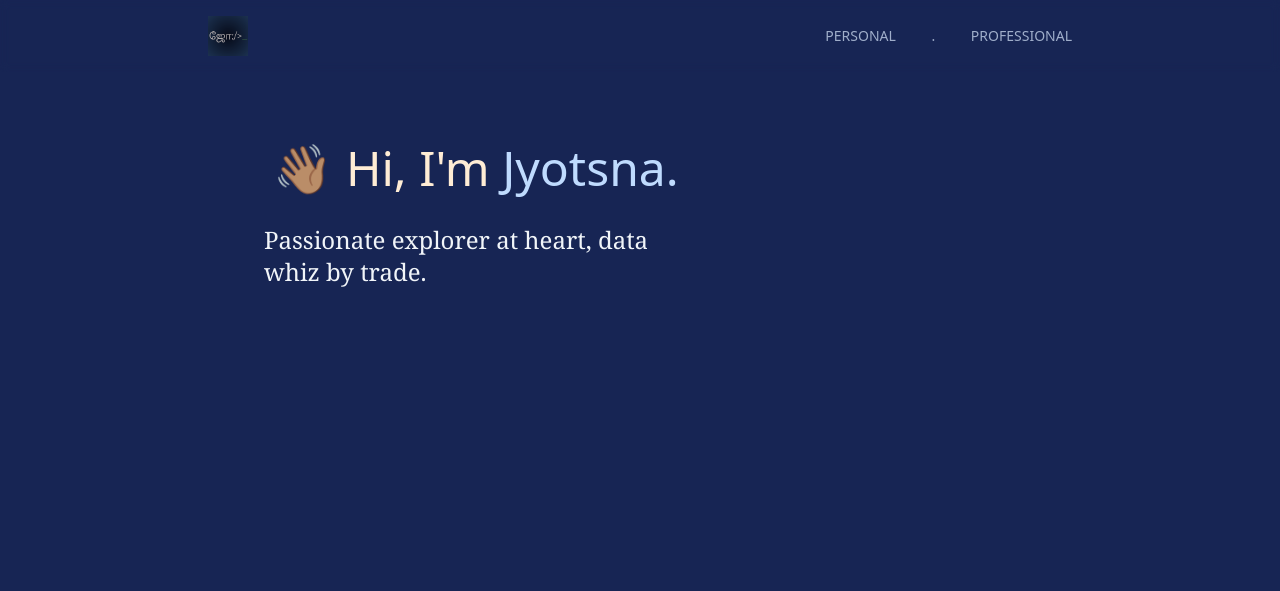
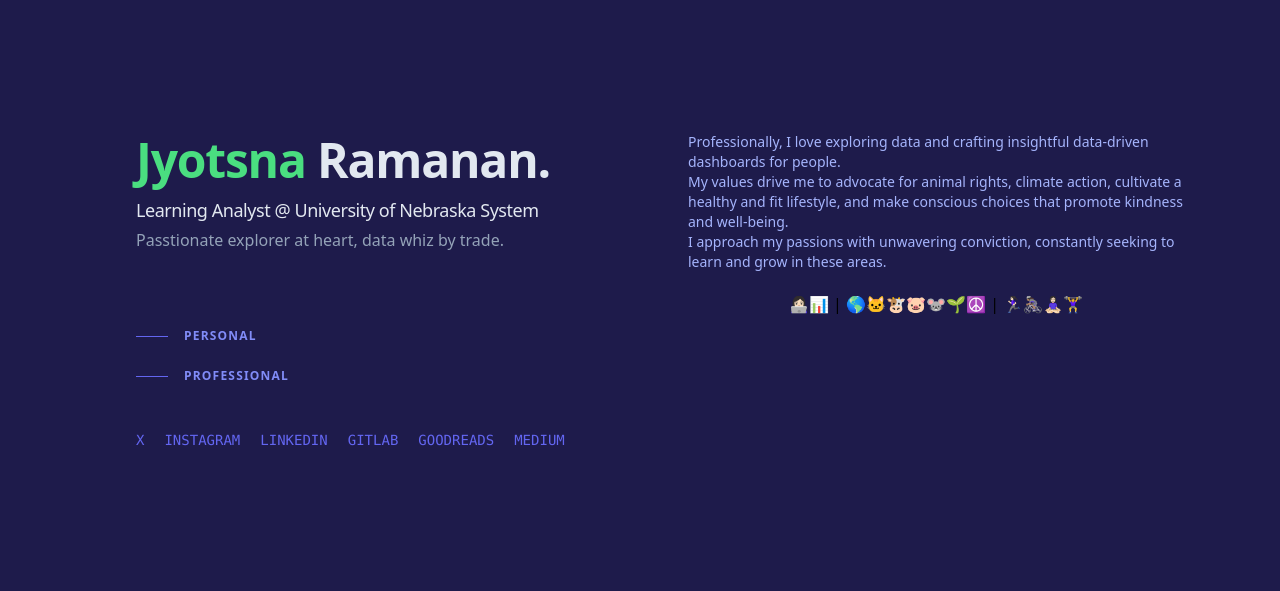
Before and after one commit to almondmilkandavocad0s/jramanan.com, a website: page build/index.html in a window 1280 px wide. Drawn offline with Linux system fonts and the light colour scheme.

Commit message:
new changes

```diff
--- a/build/index.html
+++ b/build/index.html
@@ -6,41 +6,108 @@
     <title>Jyotsna Ramanan</title>
     <link rel="stylesheet" href="./css/style.css">
 </head>
-<body class="min-h-screen bg-blue-950">
-    <header class="bg-transparent text-orange-100 sticky backdrop-blur-sm opacity-70">
-        <section class="max-w-4xl mx-auto p-4 flex justify-between items-center">
-            <h1 class="text-3xl font-medium">
-                <a href="#hero">
-                    <img src="../favicon.ico" alt="jramanan.com" class="min-h-3 max-h-10">
+<body class="min-h-screen bg-indigo-950 justify-start">
+    <div class="mx-auto min-h-screen max-w-screen-xl px-6 py-12 font-sans md:px-12 md:py-20 lg:px-24 lg:py-0">
+        <div class="lg:flex lg:justify-between lg:gap-4">
+            <header class="m-10 font-sans lg:sticky lg:top-0 lg:flex lg:max-h-screen lg:w-1/2 lg:flex-col lg:justify-between lg:py-24">
+                <div>
+                    <h1 class ="text-4xl font-bold tracking-tight text-slate-200 sm:text-5xl">
+                        <a href = "/"> <span class="text-green-400">Jyotsna</span> Ramanan.</a>
+                    </h1>
+                    <h2 class="mt-3 text-md font-medium tracking-tight text-slate-200 sm:text-lg">
+                        Learning Analyst @ <a href="https://nebraska.edu/" target="_blank" class="hover:text-green-400">University of Nebraska System</a>
+                    </h2>
+                    <p class="leading-normal text-slate-400 mt-1">
+                        Passtionate explorer at heart, data whiz by trade.
+                    </p>
+                    <nav class="hidden lg:block space-x-8 text-sm text-indigo-300" aria-label="navs">
+                        <ul class = "mt-16 w-max">
+                            <li>
+                                <a href="#personal" class="hover:text-indigo-200 group flex items-center py-3 active">
+                                    <span class="nav-indicator mr-4 h-px w-8 bg-indigo-500 transition-all group-hover:w-16 group-hover:bg-green-400 group-focus-visible:w-16 group-focus-visible:bg-indigo-200 motion-reduce:transition-none">
+                                    </span>
+                                    <span class="nav-text text-xs font-bold uppercase tracking-widest text-indigo-400 group-hover:text-indigo-200 group-focus-visible:text-indigo-100">
+                                        personal
+                                    </span>
                                 </a>
-            </h1>
-            <div>
-                <button id="mobile-open-button" class="text-md sm:hidden focus:outline-none">
-                    &#9776;
-                </button>
-                <nav class="hidden sm:block space-x-8 text-sm text-blue-100" aria-label="main">
-                    <a href="#personal" class="hover:opacity-90">
-                        PERSONAL
+                            </li>
+                            <li>
+                                <a href="#professional" class="hover:text-indigo-200 group flex items-center py-3 active uppercase">
+                                    <span class="nav-indicator mr-4 h-px w-8 bg-indigo-500 transition-all group-hover:w-16 group-hover:bg-green-400 group-focus-visible:w-16 group-focus-visible:bg-indigo-200 motion-reduce:transition-none">
+                                    </span>
+                                    <span class="nav-text text-xs font-bold uppercase tracking-widest text-indigo-400 group-hover:text-indigo-200 group-focus-visible:text-indigo-100">
+                                        professional
+                                    </span>
                                 </a>
-                    <span>.</span>
-                    <a href="#personal" class="hover:opacity-90">
-                        PROFESSIONAL
-                    </a>
+                            </li>
+                        </ul>
                     </nav>
                 </div>
-        </section>
+                <ul class=" mt-8 font-mono flex items-start">
+                    <li class = "mr-5 shrink-0">
+                        <a href="https://x.com/almondandavocad" target="_blank">
+                            <span class="text-indigo-500 text-sm font-normal uppercase hover:text-green-300">
+                                X
+                            </span>
+                        </a>
+                    </li>
+                    <li class = "mr-5 shrink-0">
+                        <a href="https://www.instagram.com/almondmilkandavocad0s/" target="_blank">
+                            <span class="text-indigo-500 text-sm font-normal uppercase hover:text-green-300">
+                                Instagram
+                            </span>
+                        </a>
+                    </li>
+                    <li class = "mr-5 shrink-0">
+                        <a href="https://www.linkedin.com/in/jyotsnaramanan/" target="_blank">
+                            <span class="text-indigo-500 text-sm font-normal uppercase hover:text-green-300">
+                                LinkedIn
+                            </span>
+                        </a>
+                    </li>
+                    <li class = "mr-5 shrink-0">
+                        <a href="https://gitlab.com/jramanan" target="_blank">
+                            <span class="text-indigo-500 text-sm font-normal uppercase hover:text-green-300">
+                                Gitlab
+                            </span>
+                        </a>
+                    </li>
+                    <li class = "mr-5 shrink-0">
+                        <a href="https://www.goodreads.com/user/show/126254887-jyotsna-ramanan" target="_blank">
+                            <span class="text-indigo-500 text-sm font-normal uppercase hover:text-green-300">
+                                Goodreads
+                            </span>
+                        </a>
+                    </li>
+                    <li class = "mr-5 shrink-0">
+                        <a href="https://medium.com/@JyotsnaRamanan" target="_blank">
+                            <span class="text-indigo-500 text-sm font-normal uppercase hover:text-green-300">
+                                Medium
+                            </span>
+                        </a>
+                    </li>
+                </ul>
             </header>
-    <main class="max-w-4xl mx-auto">
-        <section id="hero" class="flex flex-col justtify-center sm:flex-row p-6 items-center gap-8 mb-12">
-            <article class="m-40 sm:w-1/2 sm:m-12">
-                <h2 class="max-w-md text-5xl font-sans font-thin text-center justify-normal sm:text-5xl sm:text-center text-orange-100">
-                    👋🏽 Hi, I'm <span class="text-blue-200">Jyotsna.</span>
+            <main class="pt-24 lg:w-1/2 lg:py-24">
+                <section id = "personal" class="mb-16 scroll-mt-16 md:mb-24 lg:mb-36 lg:scroll-mt-24" aria-label="personal">
+                    <div class="sticky top-0 z-20 -mx-6 mb-4 w-screen px-6 lg:mx-auto lg:w-full lg:px-0 lg:opacity-0">
+                        <h2 class="text-indigo-500 uppercase font-bold text-sm">
+                            So, I'm exited about a few things...
                         </h2>
-                <p class="max-w-md text-2xl mt-8 font-serif text-center justify-norma font-thin sm:text-left text-slate-100">
-                    Passionate explorer at heart, data whiz by trade.
+                    </div>
+                    <p class="flex shrink-0 text-sm text-indigo-300 font-medium">
+                        Professionally, I love exploring data and crafting insightful data-driven dashboards for people.
+                        <br class="mt-5"> My values drive me to advocate for animal rights, climate action, cultivate a healthy and fit lifestyle, and make conscious choices that promote kindness and well-being.
+                        <br class="mt-5"> I approach my passions with unwavering conviction, constantly seeking to learn and grow in these areas.
                     </p>
-            </article>
+                    <span class="flex mt-5 justify-center">
+                        👩🏻‍💻📊 | 🌎🐱🐮🐷🐭🌱☮️ | 🏃🏻‍♀️🚴🏽‍♀️🧘🏻‍♀️🏋️‍♀️
+                    </span>
                 </section>
             </main>
+        </div>
+    </div>
+
+
 </body>
 </html>
```
Also changed, not shown: build/css/style.css. Lines whose indentation alone changed are shown as unchanged.
